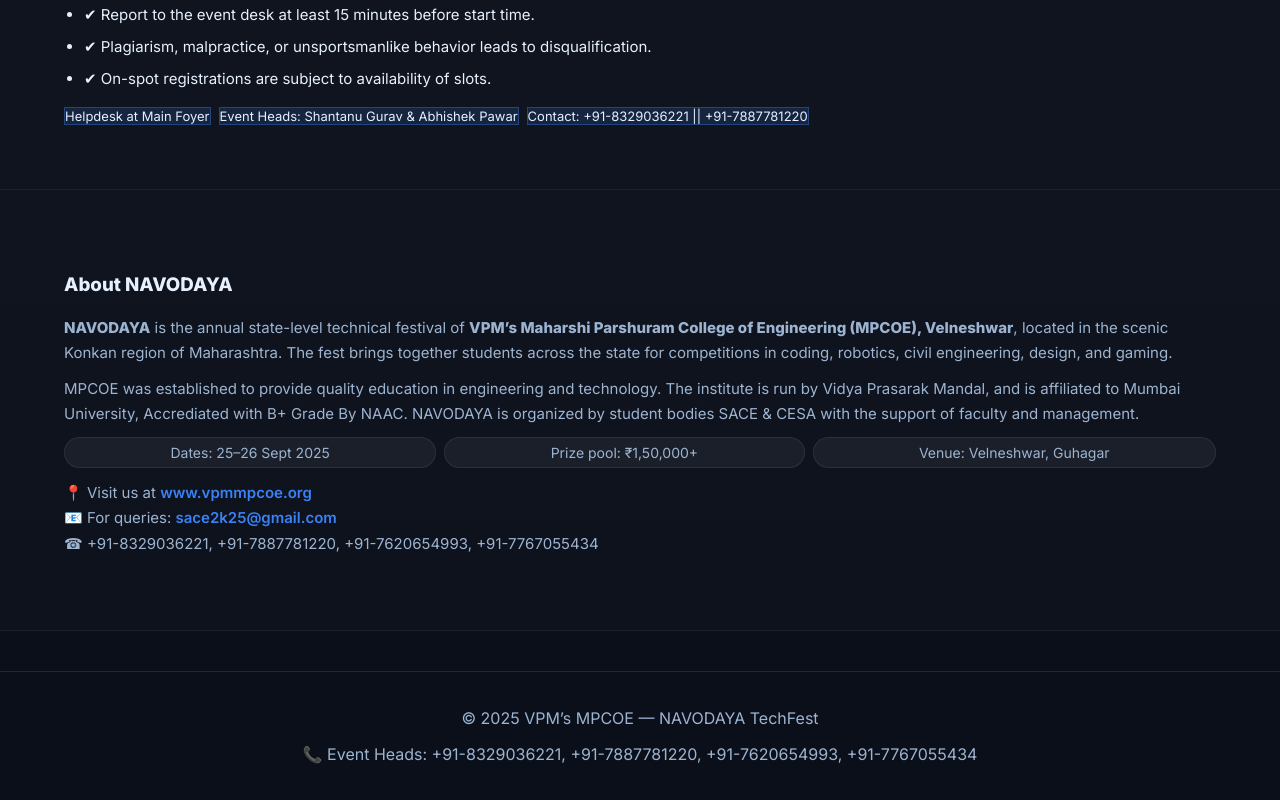
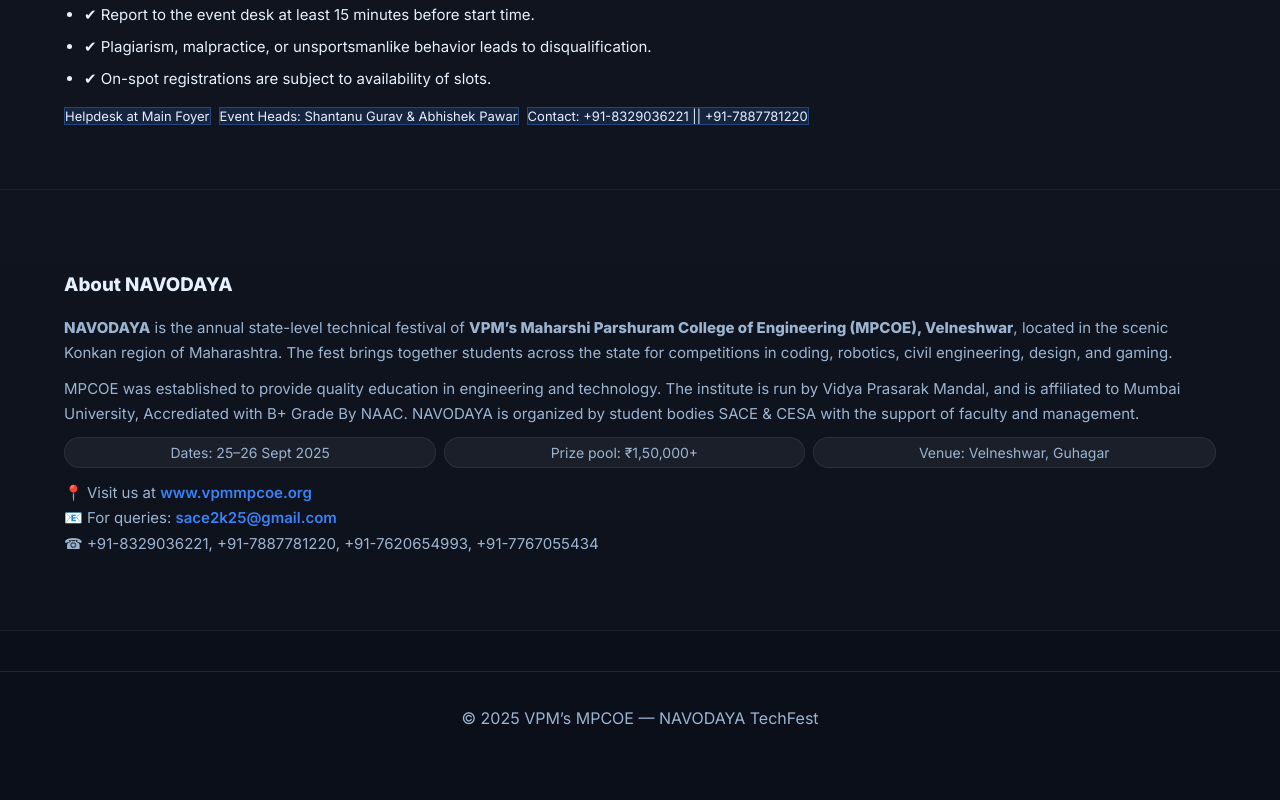
Before and after one commit to sace2k25-web/navodaya2025, a plain HTML site: page index.html in a window 1280 px wide. Shown: the part 2042-2842 px from the top of the page. After the commit the page ends 2806 px from the top, so only its background shows below. Drawn offline with Linux system fonts and the light colour scheme.

Commit message:
Update index.html

```diff
--- a/index.html
+++ b/index.html
@@ -302,7 +302,6 @@ footer{margin-top:40px;padding:20px 0;border-top:1px solid rgba(255,255,255,.1);
 
   <footer>
     <p>© 2025 VPM’s MPCOE — NAVODAYA TechFest</p>
-    <p>📞 Event Heads: +91-8329036221, +91-7887781220, +91-7620654993, +91-7767055434</p>
   </footer>
 
   <script>
```
